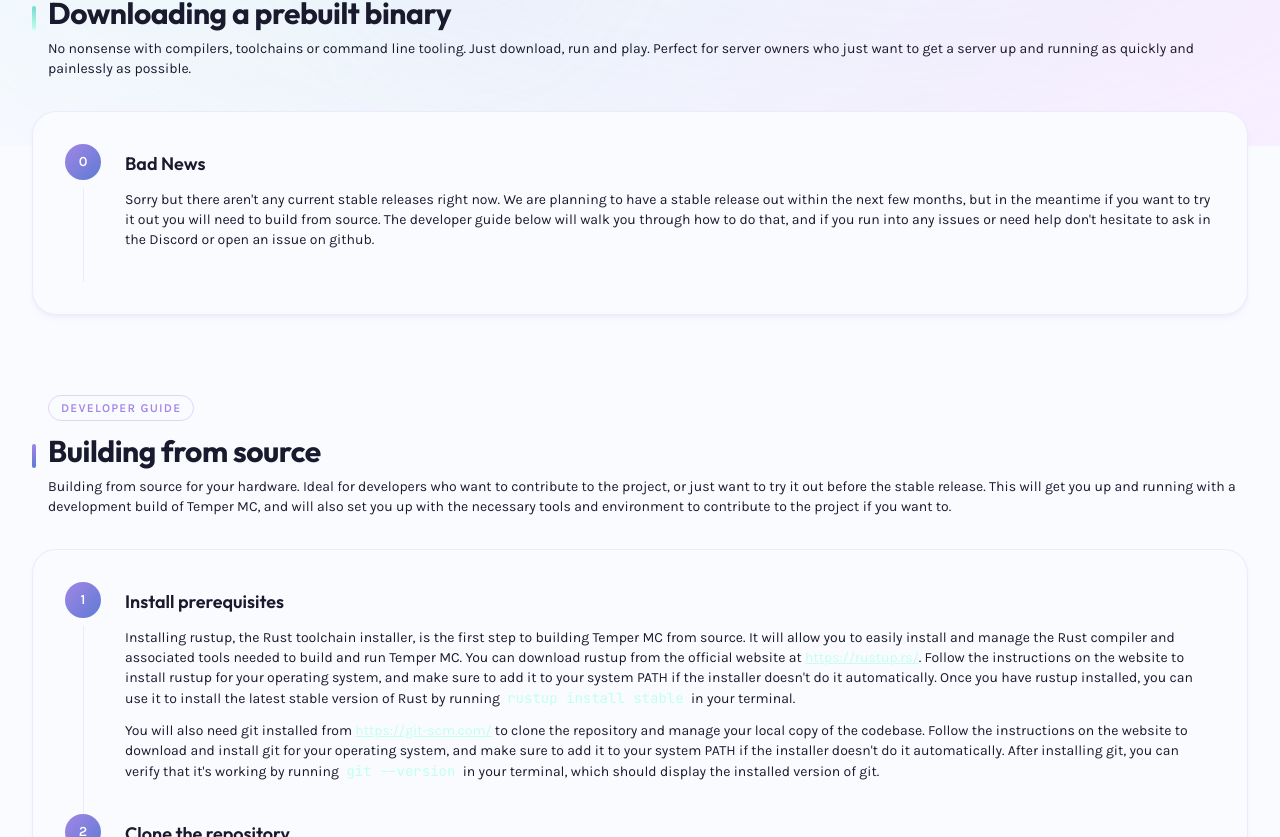
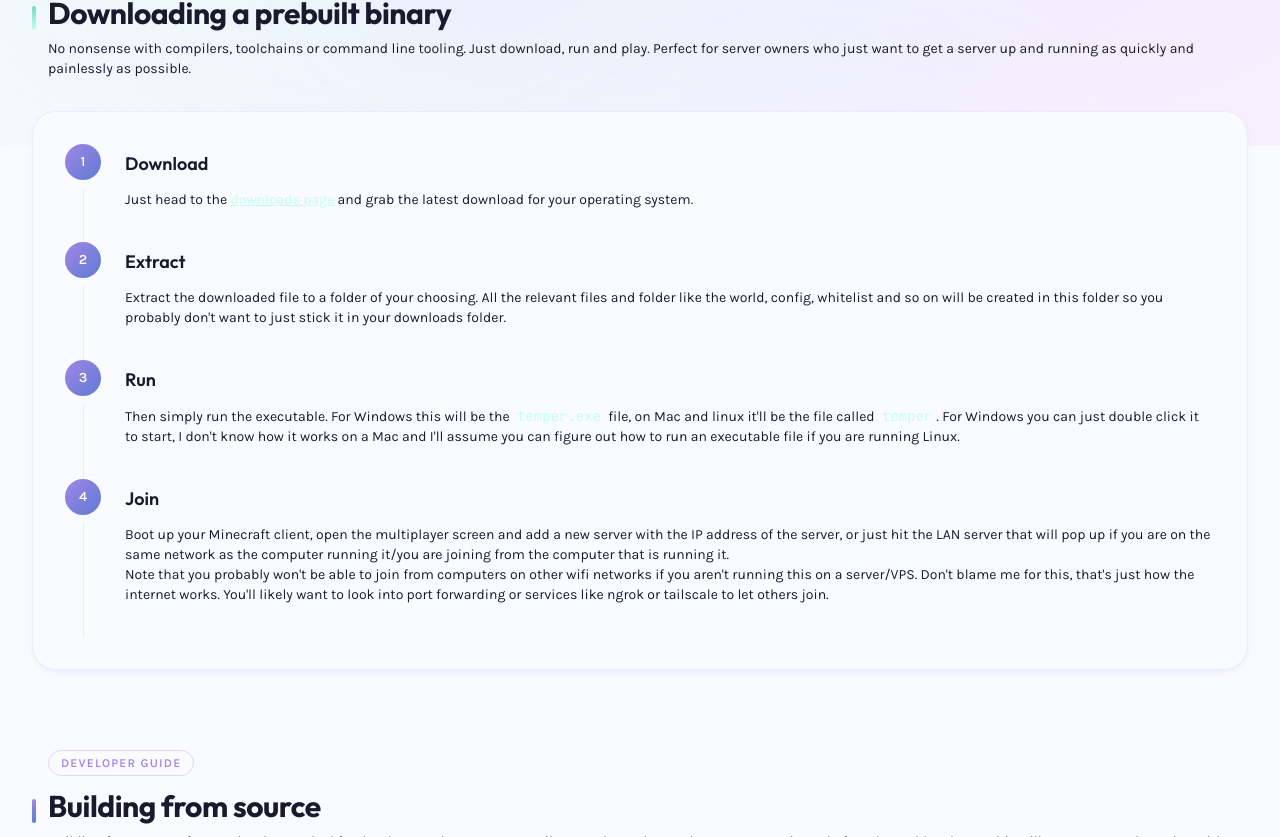
Before and after one commit to temper-mc/site, a Next.js app: page /getting-started in a window 1280 px wide. Shown: the part 654-1491 px from the top of the page. Built offline with nearby package versions, Linux system fonts and the light colour scheme.

Commit message:
Fix docs link and getting started

```diff
--- a/src/app/getting-started/page.tsx
+++ b/src/app/getting-started/page.tsx
@@ -75,13 +75,25 @@ export default function GettingStartedPage() {
 					</div>
 
 					<div className="card p-4 sm:p-6 md:p-8">
-						<Step number={0} title="Bad News">
+						<Step number={1} title="Download">
 							<p className="text-sm ">
-								Sorry but there aren&#39;t any current stable releases right now. We are planning to have a
-								stable release out within the next few months, but in the meantime if you want to try it
-								out you will need to build from source. The developer guide below will walk you through
-								how to do that, and if you run into any issues or need help don&#39;t hesitate to ask in the
-								Discord or open an issue on github.
+								Just head to the <a href="https://temper-mc.com/download/" className="text-secondary underline">downloads page</a> and grab the latest download for your operating system.
+							</p>
+						</Step>
+						<Step number={2} title="Extract">
+							<p className="text-sm ">
+								Extract the downloaded file to a folder of your choosing. All the relevant files and folder like the world, config, whitelist and so on will be created in this folder so you probably don't want to just stick it in your downloads folder.
+							</p>
+						</Step>
+						<Step number={3} title="Run">
+							<p className="text-sm ">
+								Then simply run the executable. For Windows this will be the <code className="text-secondary px-1 py-0.5 rounded">temper.exe</code> file, on Mac and linux it'll be the file called <code className="text-secondary px-1 py-0.5 rounded">temper</code>. For Windows you can just double click it to start, I don't know how it works on a Mac and I'll assume you can figure out how to run an executable file if you are running Linux.
+							</p>
+						</Step>
+						<Step number={4} title="Join">
+							<p className="text-sm ">
+								Boot up your Minecraft client, open the multiplayer screen and add a new server with the IP address of the server, or just hit the LAN server that will pop up if you are on the same network as the computer running it/you are joining from the computer that is running it. <br/>
+								Note that you probably won't be able to join from computers on other wifi networks if you aren't running this on a server/VPS. Don't blame me for this, that's just how the internet works. You'll likely want to look into port forwarding or services like ngrok or tailscale to let others join.
 							</p>
 						</Step>
 					</div>
--- a/src/app/page.tsx
+++ b/src/app/page.tsx
@@ -28,9 +28,9 @@ export default function Home() {
 							<a href="/getting-started">
 								<button className="btn-primary">Install Now</button>
 							</a>
-							<a href="https://docs.temper-mc.com">
+							{/* <a href="https://docs.temper-mc.com">
 								<button className="btn-secondary">Documentation</button>
-							</a>
+							</a> */}
 						</div>
 					</div>
 				</section>
```
